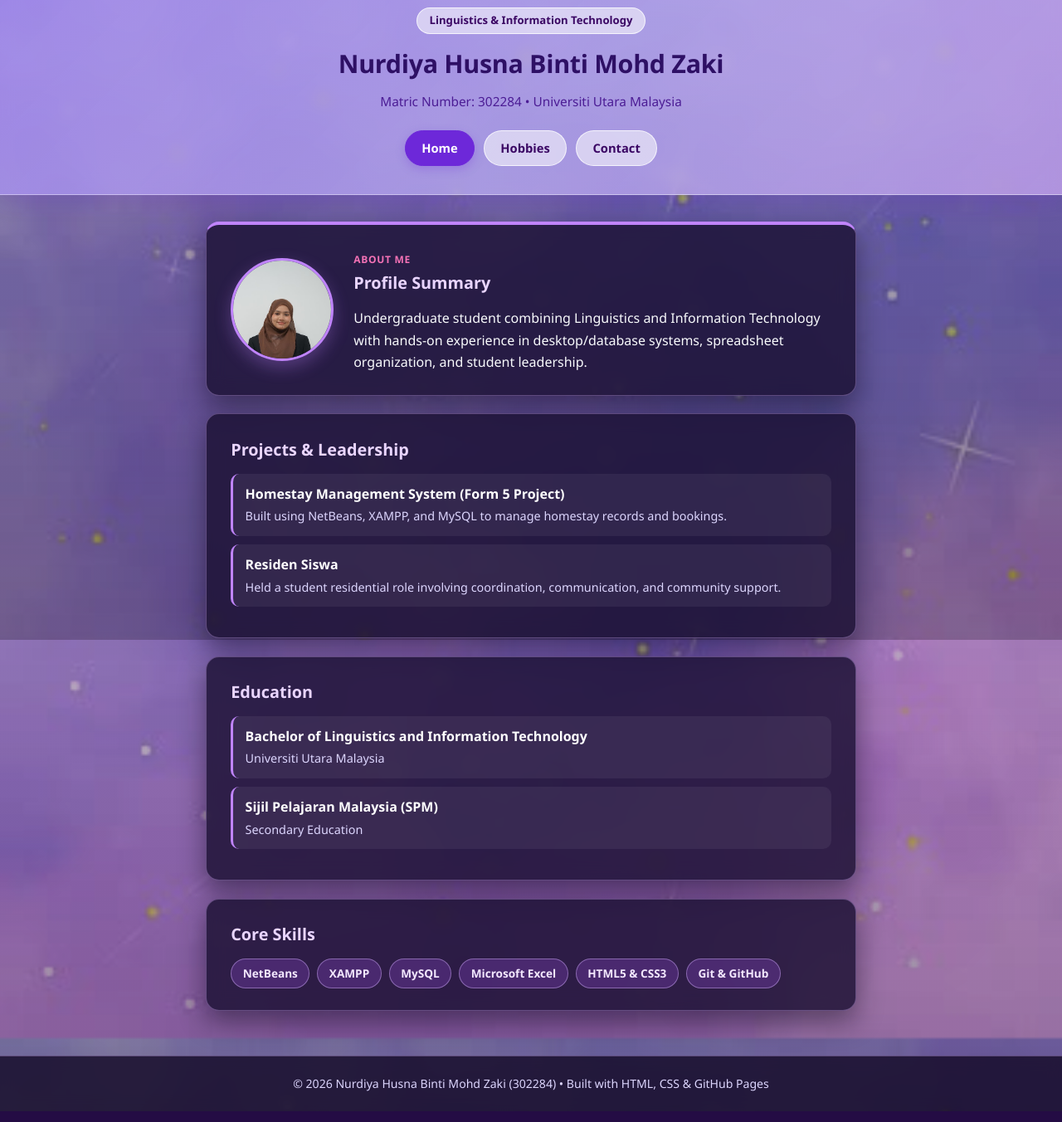
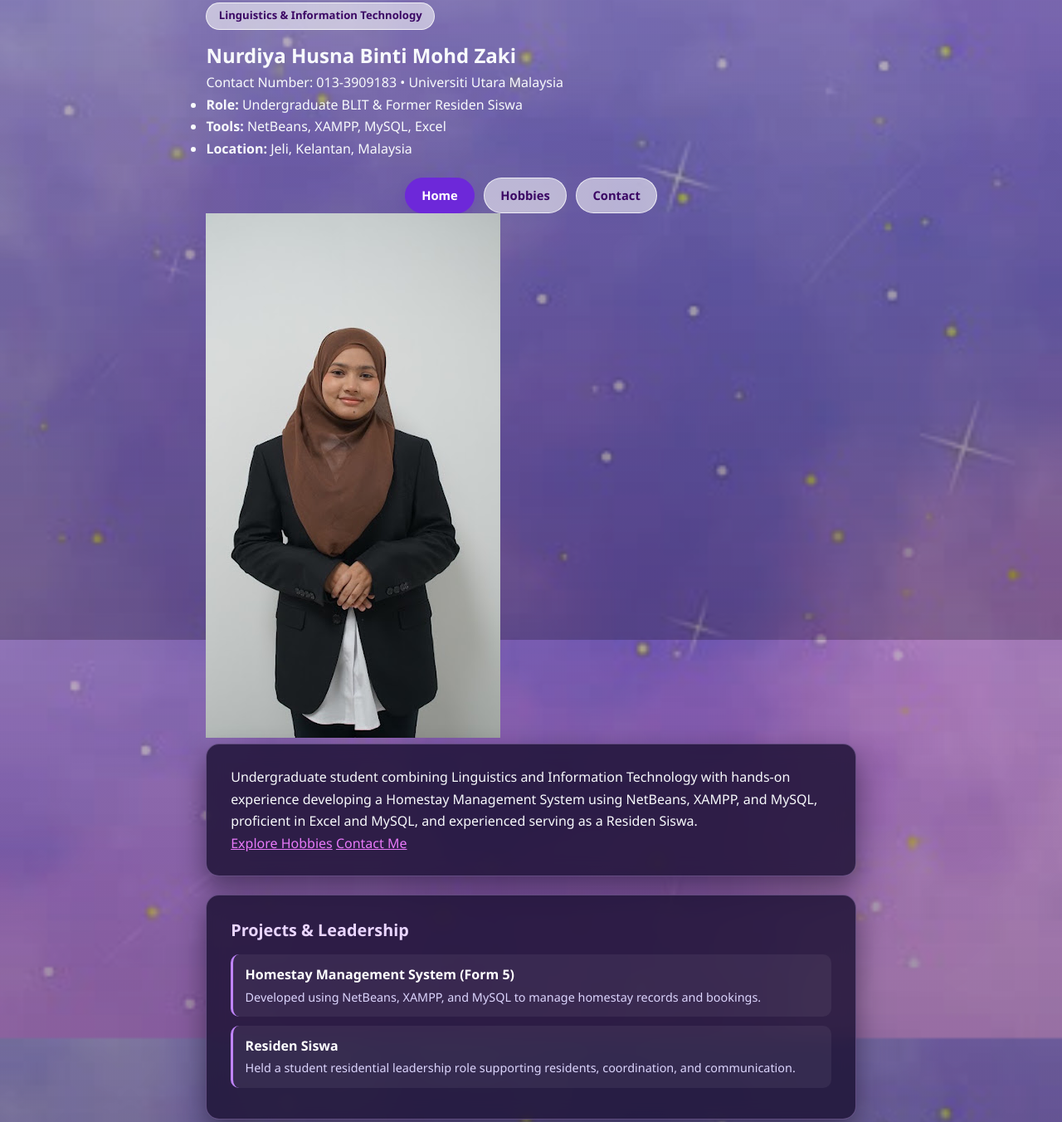
Before and after one commit to nuyana/my-resume-site, a plain HTML site: page index.html in a window 1280 px wide. Shown: the part 29-1381 px from the top of the page at 83% size. Drawn offline with Linux system fonts and the light colour scheme.

Commit message:
Apply split resume card layout with soft purple

```diff
--- a/index.html
+++ b/index.html
@@ -7,46 +7,61 @@
     <link rel="stylesheet" href="style.css" />
 </head>
 <body>
-<header>
-    <div class="header-inner">
-        <span class="role-badge">Linguistics &amp; Information Technology</span>
-        <h1>Nurdiya Husna Binti Mohd Zaki</h1>
-        <p>Matric Number: 302284 &bull; Universiti Utara Malaysia</p>
-        <nav>
-            <a href="index.html" class="active">Home</a>
-            <a href="hobbies.html">Hobbies</a>
-            <a href="contact.html">Contact</a>
-        </nav>
-    </div>
-</header>
+<main class="page-wrap">
+    <!-- Top Split Resume Card -->
+    <section class="resume-hero">
+        <div class="hero-left">
+            <span class="role-badge">Linguistics &amp; Information Technology</span>
+            <h1>Nurdiya Husna Binti Mohd Zaki</h1>
+            <p class="subtitle">Contact Number: 013-3909183 &bull; Universiti Utara Malaysia</p>
 
-<main>
-    <section class="card hero-card">
-        <img src="images/profile.JPG" alt="Profile photo of Nurdiya Husna" class="avatar" />
-        <div class="hero-text">
-            <span class="mini-label">About Me</span>
-            <h2>Profile Summary</h2>
-            <p>
-                Undergraduate student combining Linguistics and Information Technology with hands-on
-                experience in desktop/database systems, spreadsheet organization, and student leadership.
-            </p>
+            <ul class="quick-info">
+                <li><strong>Role:</strong> Undergraduate BLIT &amp; Former Residen Siswa</li>
+                <li><strong>Tools:</strong> NetBeans, XAMPP, MySQL, Excel</li>
+                <li><strong>Location:</strong> Jeli, Kelantan, Malaysia</li>
+            </ul>
+
+            <nav class="nav-pills">
+                <a href="index.html" class="nav-btn active">Home</a>
+                <a href="hobbies.html" class="nav-btn">Hobbies</a>
+                <a href="contact.html" class="nav-btn">Contact</a>
+            </nav>
+        </div>
+
+        <div class="hero-right">
+            <img src="images/profile.JPG" alt="Nurdiya Husna Binti Mohd Zaki" class="hero-photo" />
         </div>
     </section>
 
+    <!-- Summary Card -->
+    <section class="card summary-card">
+        <p>
+            Undergraduate student combining Linguistics and Information Technology with hands-on
+            experience developing a Homestay Management System using NetBeans, XAMPP, and MySQL,
+            proficient in Excel and MySQL, and experienced serving as a Residen Siswa.
+        </p>
+        <div class="card-actions">
+            <a href="hobbies.html" class="action-btn">Explore Hobbies</a>
+            <a href="contact.html" class="action-btn secondary">Contact Me</a>
+        </div>
+    </section>
+
+    <!-- Projects & Leadership -->
     <section class="card">
         <h2>Projects &amp; Leadership</h2>
         <ul class="clean-list">
             <li>
-                <strong>Homestay Management System (Form 5 Project)</strong>
-                <span>Built using NetBeans, XAMPP, and MySQL to manage homestay records and bookings.</span>
+                <strong>Homestay Management System (Form 5)</strong>
+                <span>Developed using NetBeans, XAMPP, and MySQL to manage homestay records and bookings.</span>
             </li>
             <li>
                 <strong>Residen Siswa</strong>
-                <span>Held a student residential role involving coordination, communication, and community support.</span>
+                <span>Held a student residential leadership role supporting residents, coordination, and communication.</span>
             </li>
         </ul>
     </section>
 
+    <!-- Education & Core Skills -->
     <section class="card">
         <h2>Education</h2>
         <ul class="clean-list">
@@ -59,10 +74,8 @@
                 <span>Secondary Education</span>
             </li>
         </ul>
-    </section>
 
-    <section class="card">
-        <h2>Core Skills</h2>
+        <h2 class="mt-sub">Core Skills</h2>
         <div class="tags">
             <span class="tag">NetBeans</span>
             <span class="tag">XAMPP</span>
```
Also changed, not shown: contact.html (+13 -13 lines), hobbies.html (+13 -13 lines).
